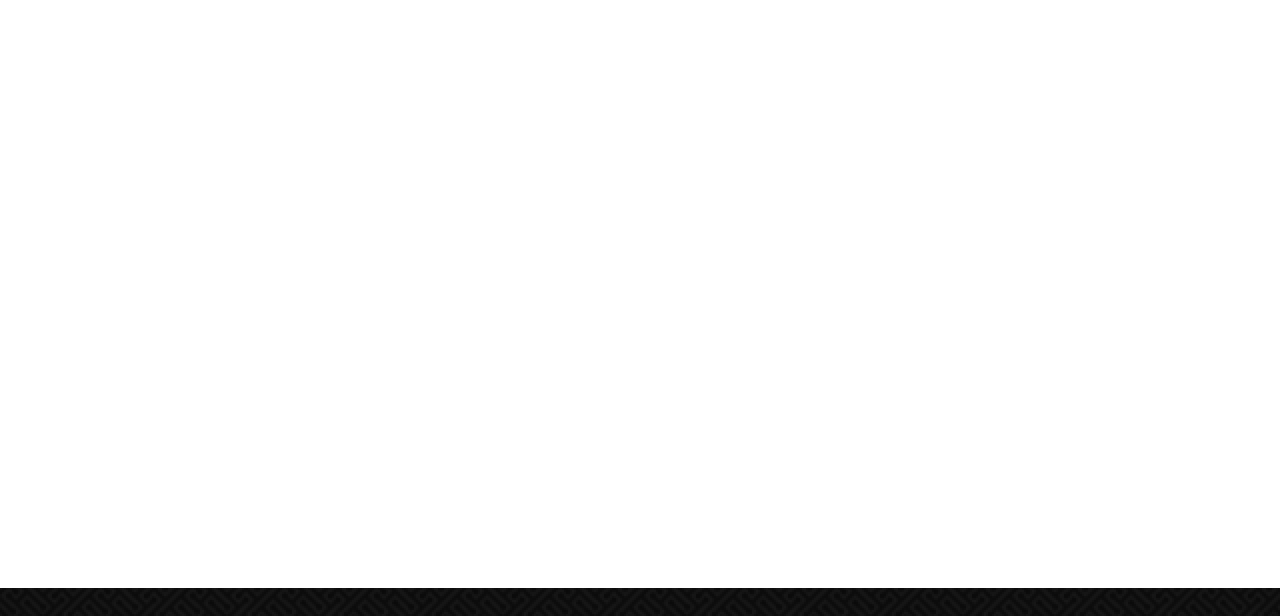
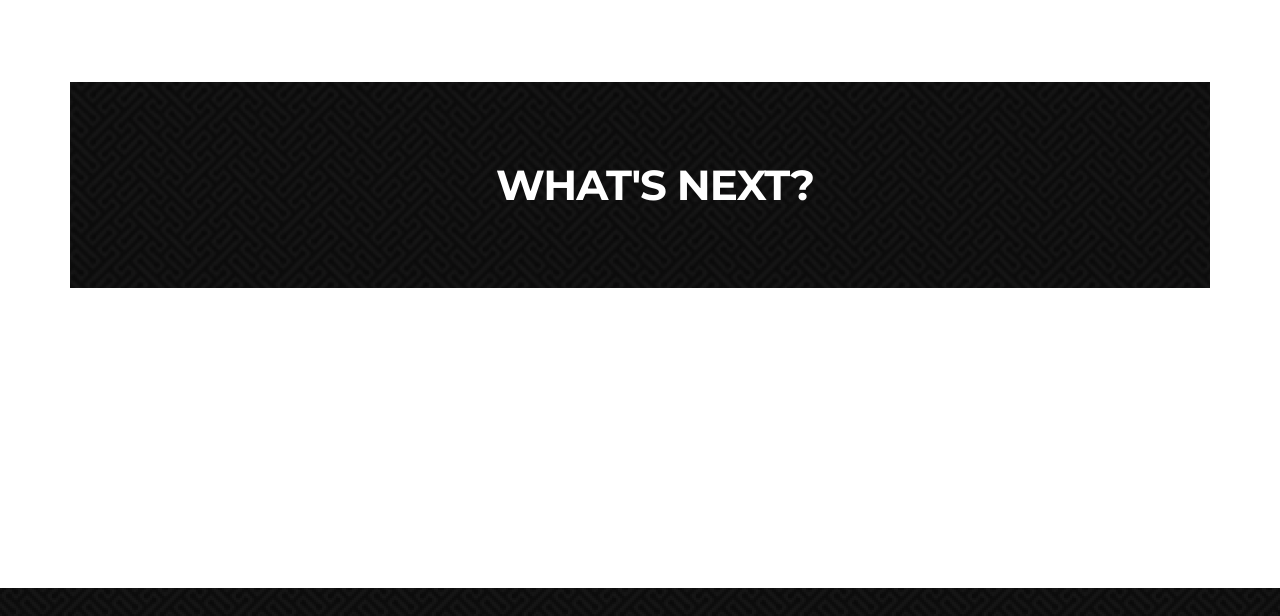
Before and after one commit to sarahchou/GenderPayGap, a plain HTML site: page index.html in a window 1280 px wide. Shown: the part 4270-4886 px from the top of the page. Drawn offline with nearby package versions, Linux system fonts and the light colour scheme; files whose address does not match are found by name.

Commit message:
changing background image behind whats next

```diff
--- a/website/css/style.css
+++ b/website/css/style.css
@@ -591,7 +591,7 @@ border: 2px solid #fff;
 /* Talk Business
 ---------------------------------*/
 .business-talking{
-	/* background:url(../img/section-bg2.jpg) top center no-repeat; */
+	background:url(../img/bottom-bg-img.png) top center no-repeat;
 	background-size:cover;
 	padding:60px 0 10px;
 	text-align:center;
```
